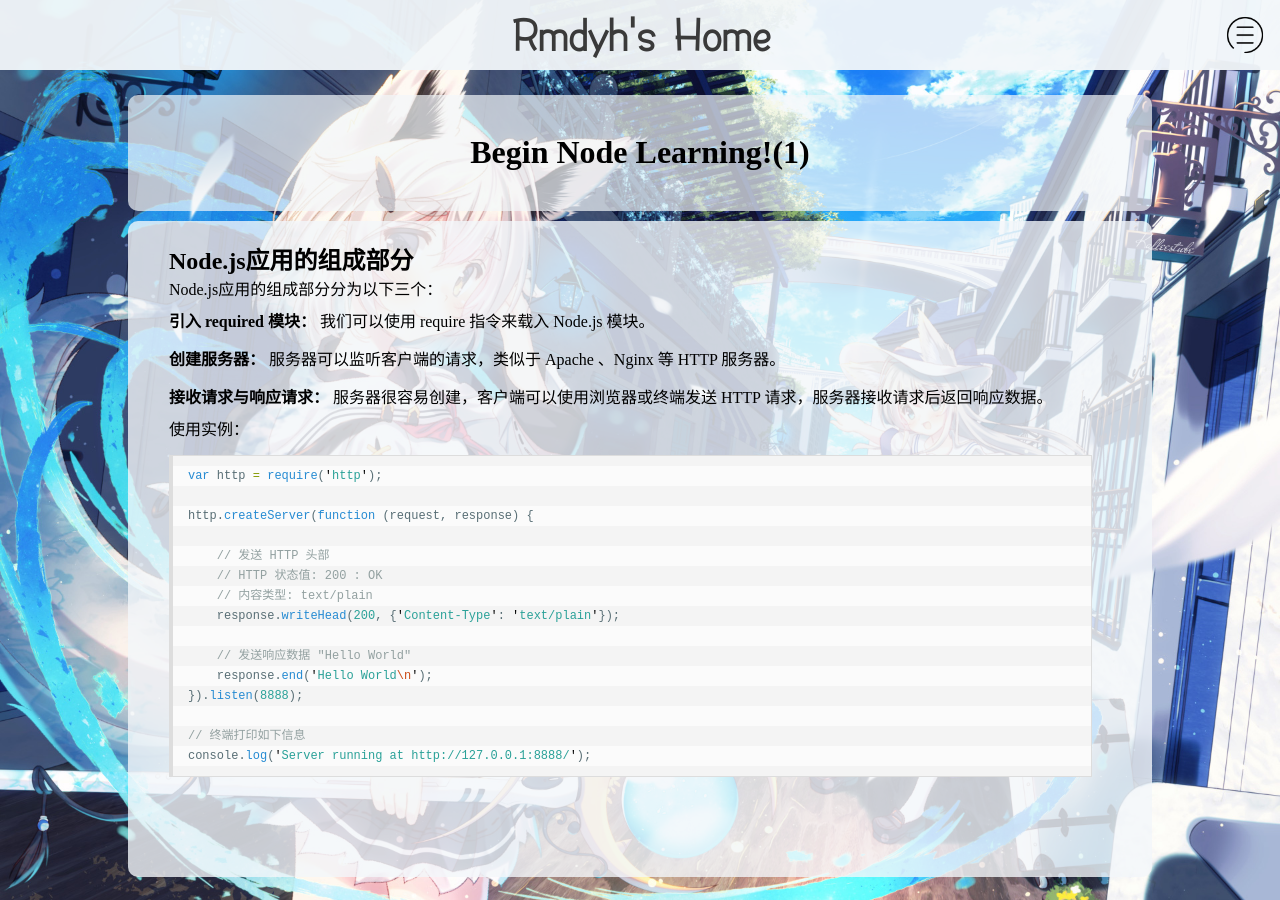
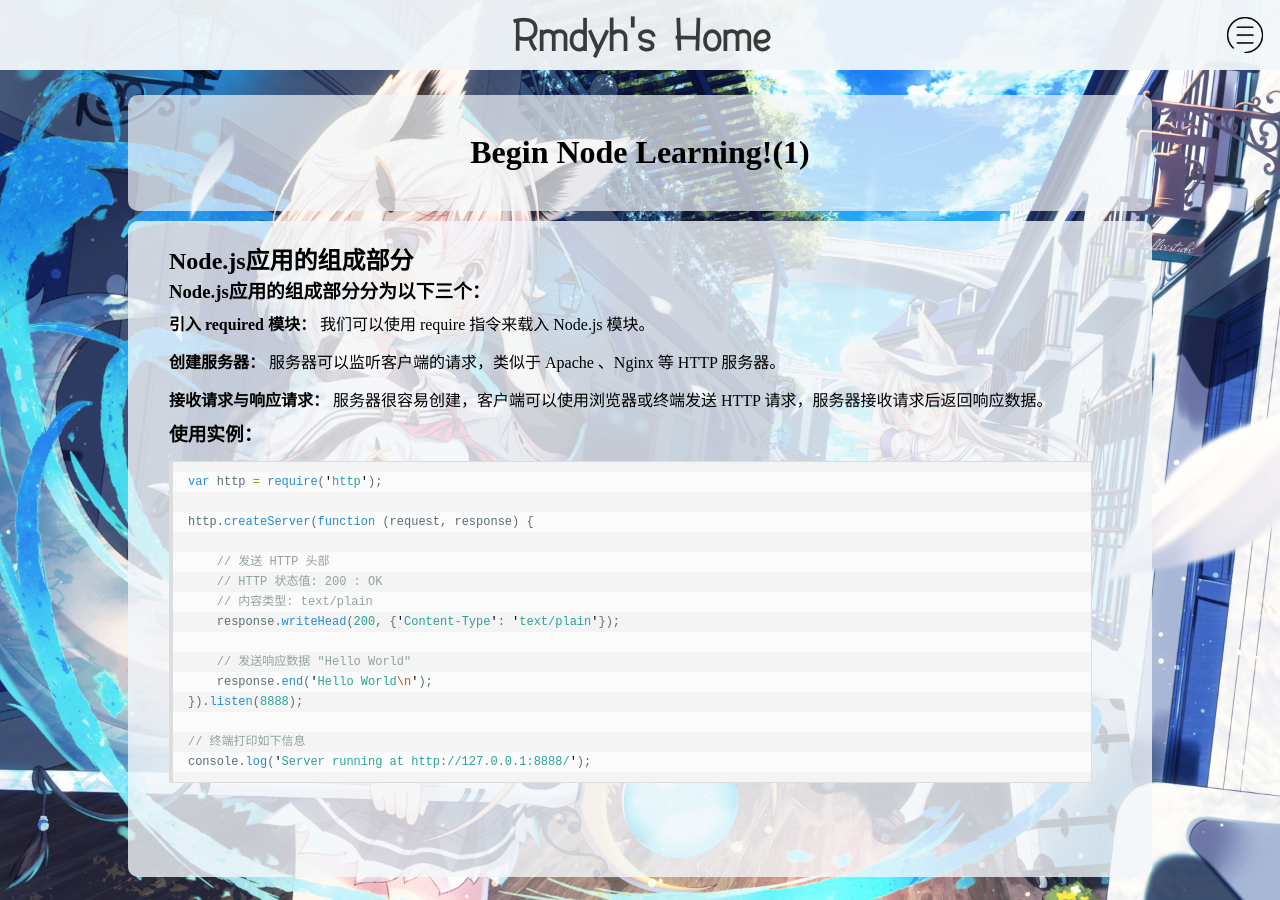
Before and after one commit to rmdyh/rmdyh.github.io, a Jekyll site: the page built from _posts/2017-10-07-learning-node-from-beginning(1).markdown, in a window 1280 px wide. Built offline with Jekyll 4.4.1, drawn with Linux system fonts in a browser that asks for light colours; some web fonts are replaced.

Commit message:
try the 3# title

```diff
--- a/_posts/2017-10-07-learning-node-from-beginning(1).markdown
+++ b/_posts/2017-10-07-learning-node-from-beginning(1).markdown
@@ -5,14 +5,16 @@ date:   2017-10-07 14:47:39 +0800
 tags: [Node Beginner]
 ---
 ## Node.js应用的组成部分
-Node.js应用的组成部分分为以下三个：
+
+
+### Node.js应用的组成部分分为以下三个：
 * **引入 required 模块：** 我们可以使用 require 指令来载入 Node.js 模块。
 
 * **创建服务器：** 服务器可以监听客户端的请求，类似于 Apache 、Nginx 等 HTTP 服务器。
 
 * **接收请求与响应请求：** 服务器很容易创建，客户端可以使用浏览器或终端发送 HTTP 请求，服务器接收请求后返回响应数据。
 
-使用实例：
+### 使用实例：
 {% highlight javascript %}
 var http = require('http');
 
```
